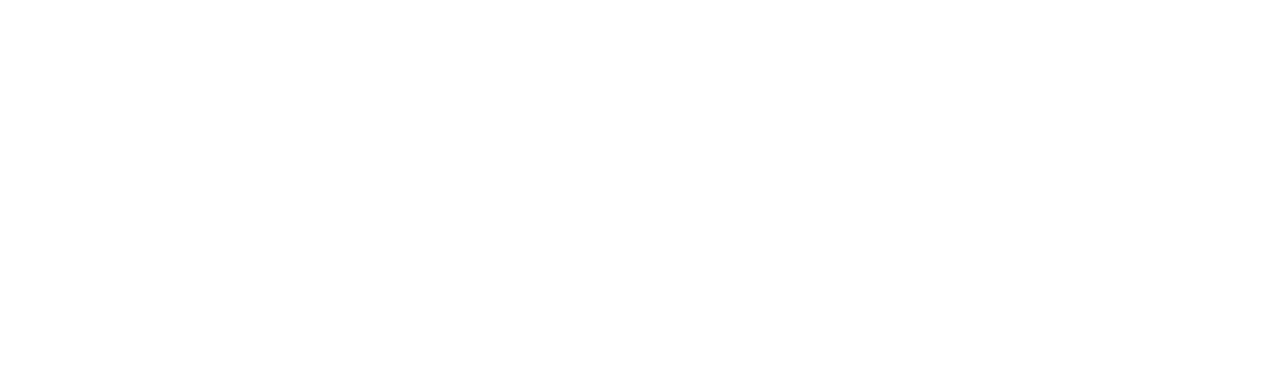
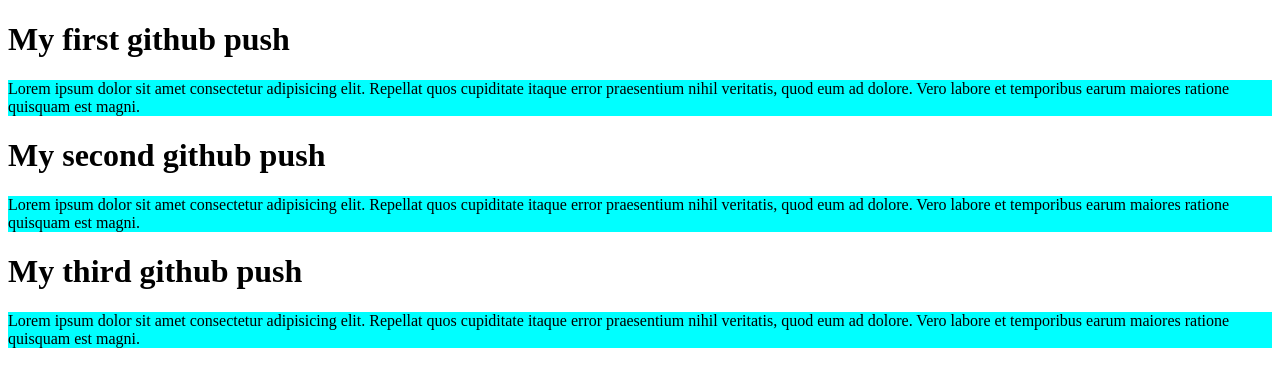
Before and after one commit to Naimur-2048/My-first-github-repo, a plain HTML site: page index.html in a window 1280 px wide. Drawn offline with Linux system fonts and the light colour scheme.

Commit message:
my second commit

```diff
--- a/index.html
+++ b/index.html
@@ -4,8 +4,29 @@
     <meta charset="UTF-8">
     <meta name="viewport" content="width=device-width, initial-scale=1.0">
     <title>My first Repository</title>
+    <link rel="stylesheet" href="style.css">
 </head>
 <body>
-
+    <h1>My first github push</h1>
+    <div>
+        Lorem ipsum dolor sit amet consectetur adipisicing elit.
+         Repellat quos cupiditate itaque error praesentium nihil veritatis, quod
+         eum ad dolore. Vero labore et temporibus earum maiores
+         ratione quisquam est magni.
+    </div>
+    <h1>My second github push</h1>
+    <div>
+        Lorem ipsum dolor sit amet consectetur adipisicing elit.
+         Repellat quos cupiditate itaque error praesentium nihil veritatis, quod
+         eum ad dolore. Vero labore et temporibus earum maiores
+         ratione quisquam est magni.
+    </div>
+    <h1>My third github push</h1>
+    <div>
+        Lorem ipsum dolor sit amet consectetur adipisicing elit.
+         Repellat quos cupiditate itaque error praesentium nihil veritatis, quod
+         eum ad dolore. Vero labore et temporibus earum maiores
+         ratione quisquam est magni.
+    </div>
 </body>
 </html>
--- /dev/null
+++ b/style.css
@@ -0,0 +1,3 @@
+div{
+    background-color: aqua;
+}
```
